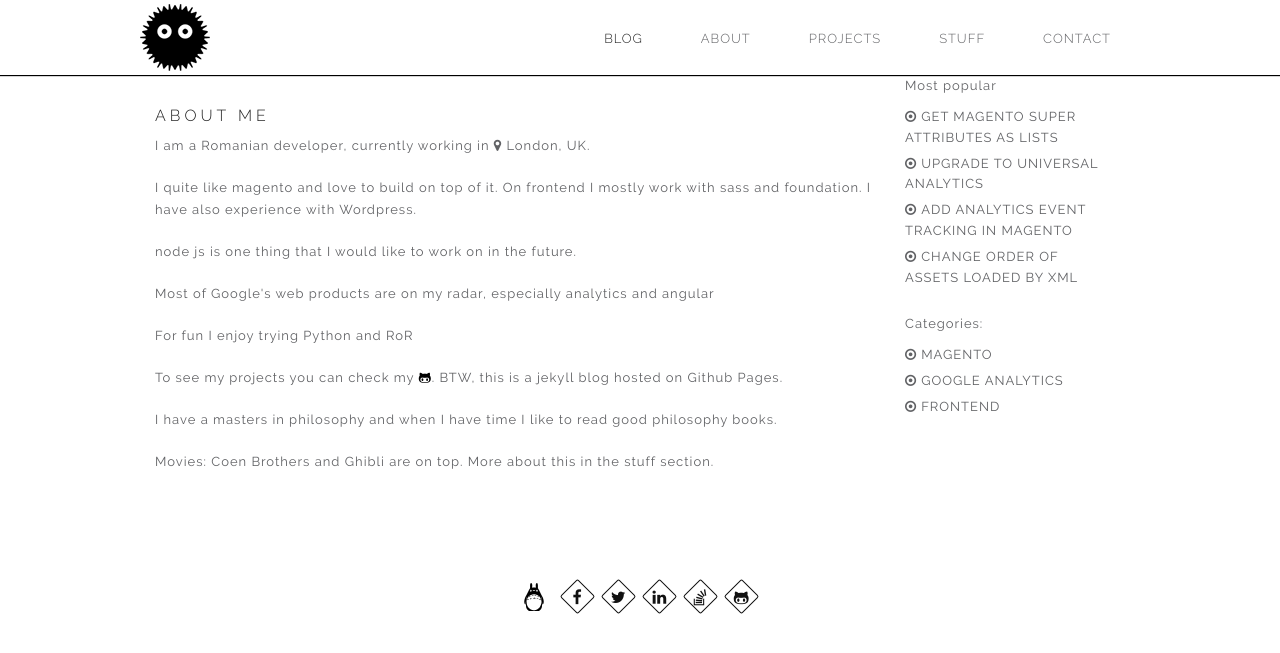
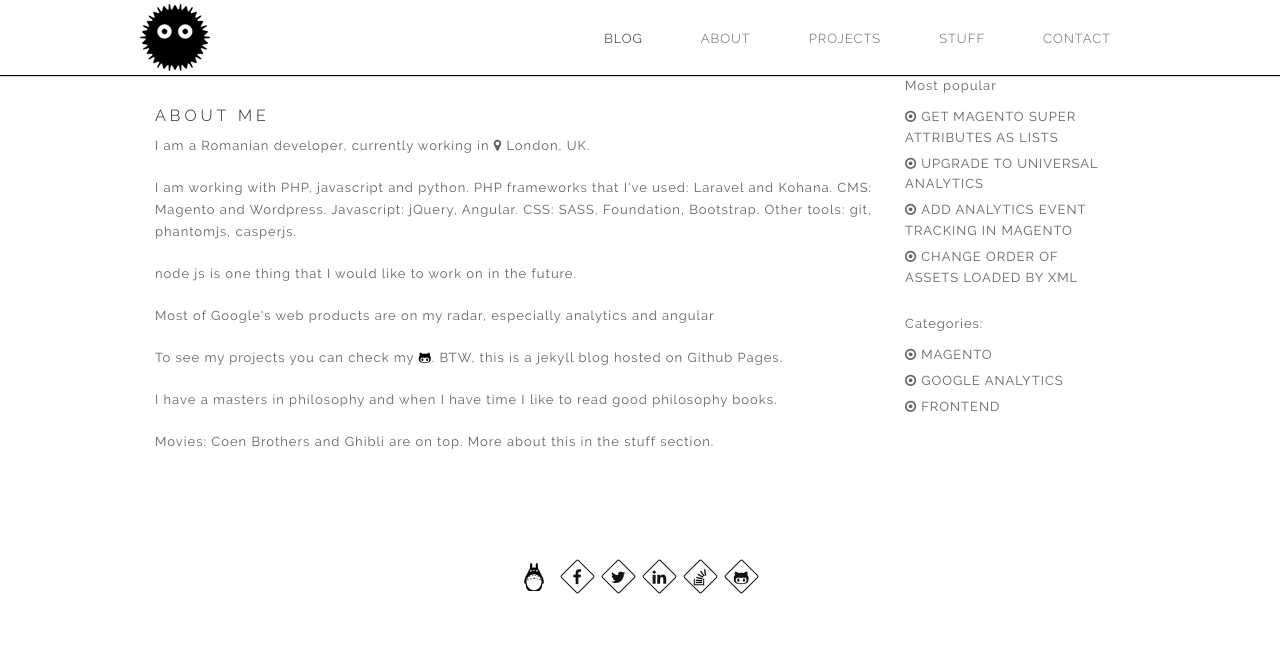
Before and after one commit to ClaudiuCreanga/ClaudiuCreanga.github.io, a Jekyll site: the page built from about.html, in a window 1280 px wide. Shown: the top 653 px of the page. Built offline with Jekyll 4.4.1, drawn with Linux system fonts in a browser that asks for light colours; nearby versions of some CDN libraries.

Commit message:
updated about me

```diff
--- a/_includes/about.html
+++ b/_includes/about.html
@@ -1,8 +1,7 @@
 <p>I am a Romanian developer, currently working in <i class="fa fa-map-marker"></i> London, UK.</p>
-<p>I quite like <span>magento</span> and love to build on top of it. On frontend I mostly work with <span>sass</span> and <span>foundation</span>. I have also experience with Wordpress.
+<p>I am working with PHP, javascript and python. PHP frameworks that I've used: Laravel and Kohana. CMS: Magento and Wordpress. Javascript: jQuery, Angular. CSS: SASS, Foundation, Bootstrap. Other tools: git, phantomjs, casperjs.</p>
 <p><span>node js</span> is one thing that I would like to work on in the future.</p>
 <p>Most of Google's web products are on my radar, especially <span>analytics</span> and <span>angular</span></p>
-<p>For fun I enjoy trying <span>Python</span> and <span>RoR</span></p>
 <p>To see my projects you can check my <a href="https://github.com/ClaudiuCreanga/" target="_blank"><i class="fa fa-github-alt"></i></a>. BTW, this is a <span>jekyll</span> blog hosted on Github Pages. </p>
 <p>I have a masters in philosophy and when I have time I like to read good philosophy books.</p>
 <p>Movies: Coen Brothers and Ghibli are on top. More about this in the stuff section. </p>
```
